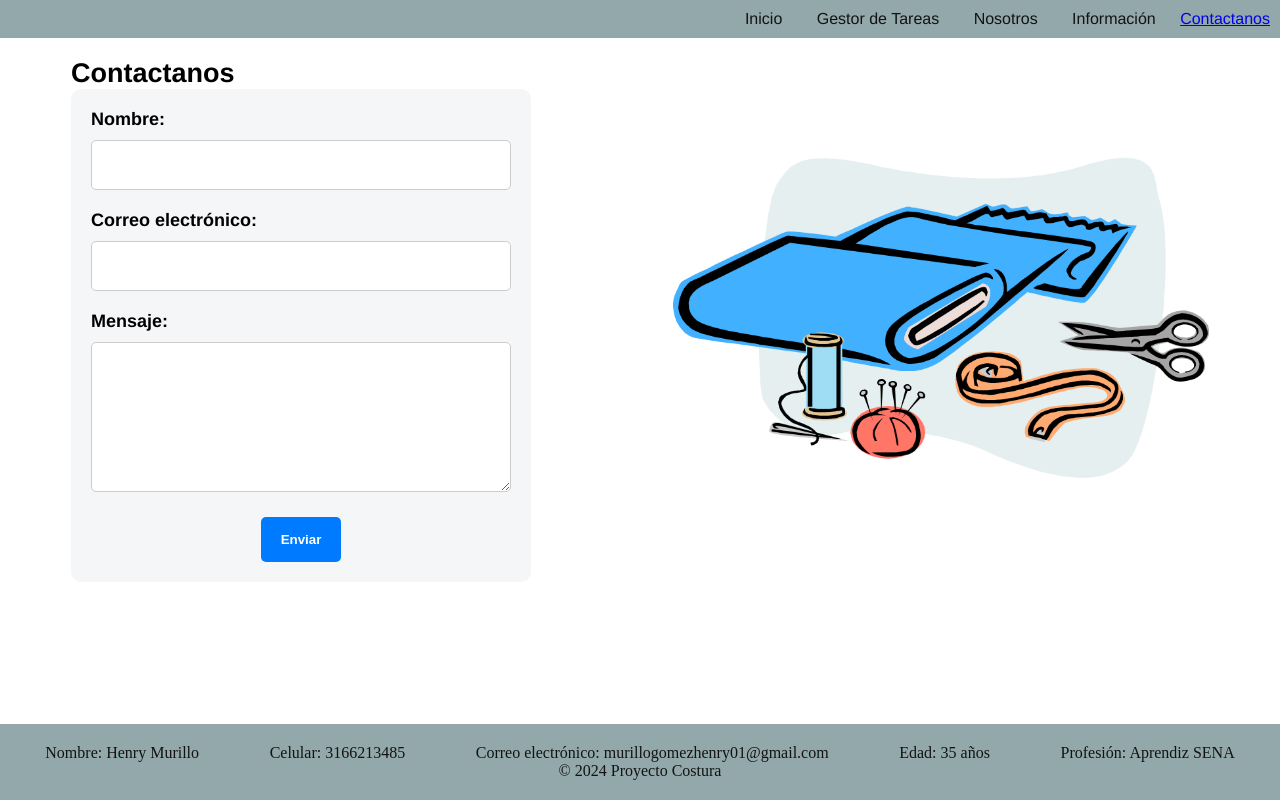
After one commit to hmurillo01/proyecto_costura, a Django app: page /fabrica/contactanos/ in a window 1280 px wide. The commit adds this page. Run offline with Django 5.2, Linux system fonts and the light colour scheme.

Commit message:
Index 3.1

```diff
--- a/fabrica/urls.py
+++ b/fabrica/urls.py
@@ -6,6 +6,8 @@ from .views import CustomLoginView
 
 urlpatterns = [
     path('', views.index, name='index'),
+    path('contactanos/', views.contactanos, name='contactanos'),
+    path('enviar_correo/', views.enviar_correo, name='enviar_correo'),
     path('login/', CustomLoginView.as_view(), name='login'),
     path('listar_tareas/', views.lista_tareas, name='lista_tareas'),
     path('crear_estado/', views.crear_estado, name='crear_estado'),
--- a/fabrica/views.py
+++ b/fabrica/views.py
@@ -3,8 +3,34 @@ from .models import Tareas
 from django.http import HttpResponse
 from django.contrib import messages
 from django.contrib.auth.views import LoginView
+from django.core.mail import send_mail
 from .forms import TareaForm,FabricaForm,EstadoForm,CostureraForm, Costureras
 
+def contactanos(request):
+    # Puedes agregar lógica adicional aquí si es necesario
+    return render(request, 'contactanos.html')
+
+def enviar_correo(request):
+    if request.method == 'POST':
+        # Procesar el formulario y enviar el correo electrónico
+        nombre = request.POST.get('nombre')
+        correo = request.POST.get('correo')
+        mensaje = request.POST.get('mensaje')
+
+        # Lógica para enviar el correo electrónico
+        send_mail(
+            'Mensaje de contacto',
+            f'Nombre: {nombre}\nCorreo: {correo}\nMensaje: {mensaje}',
+            'tu_correo@example.com',
+            ['destinatario@example.com'],
+            fail_silently=False,
+        )
+
+        # Redirigir o mostrar un mensaje de éxito
+        return render(request, 'exito.html')
+
+    # Si el método de la solicitud no es POST, redirigir o manejarlo de otra manera
+    return render(request, 'error.html')
 
 def index(request):
     # Aquí puedes incluir cualquier lógica necesaria para la página de inicio
--- a/static/styles.css
+++ b/static/styles.css
@@ -14,11 +14,12 @@ body {
     flex-direction: column;
     min-height: 100vh; /* Asegura que el contenido ocupe al menos toda la altura de la ventana */
     margin: 0; /* Asegura que no haya margen adicional en el cuerpo */
+    position: relative; /* Añadir posición relativa para el body */
 }
 
 /* Estilo para el contenido principal */
 .main-content {
-    flex-grow: 1; /* Permite que el contenido principal crezca para llenar el espacio restante */
+    flex-grow: 1;
 }
 
 /* Estilos para el formulario */
@@ -73,11 +74,8 @@ body {
     background-color: #f5f6f7;
 }
 
-<<<<<<< HEAD
 /* Estilos para el lista de tareas */
-=======
 /* Estilos para la lista de tareas */
->>>>>>> 439e333801904bf3a41c8645e17c6e510822f72a
 .task-list-container {
     margin: 0 20px;
 }
@@ -153,20 +151,16 @@ body {
 .navbar {
     background-color: #92a8aa;
     padding: 10px;
-<<<<<<< HEAD
     text-align: right;
     font-family: "Gill Sans Extrabold", Helvetica, sans-serif;
-=======
     text-align: right; /* Alinea el contenido a la derecha */
     font-family: "Gill Sans Extrabold", Helvetica, sans-serif; /* Tipo de letra agradable al usuario */
->>>>>>> 439e333801904bf3a41c8645e17c6e510822f72a
 }
 
 .navbar-menu {
     list-style-type: none;
     padding: 0;
     margin: 0;
-<<<<<<< HEAD
     display: inline-block;
 }
 
@@ -177,7 +171,7 @@ body {
 
 .navbar-link {
     color: #131313;
-    text-decoration: none;
+    text-decoration: none; /* Elimina el subrayado de los enlaces */
     padding: 10px;
     border-radius: 5px;
     transition: background-color 0.3s;
@@ -194,11 +188,18 @@ body {
     min-width: 160px;
     box-shadow: 0 8px 16px 0 rgba(0,0,0,0.2);
     z-index: 1;
+    list-style: none;
+    padding: 0;
+    margin: 0;
+}
+
+.submenu li {
+    padding: 8px 12px;
+    text-align: left;
 }
 
 .submenu a {
     color: black;
-    padding: 12px 16px;
     text-decoration: none;
     display: block;
 }
@@ -207,18 +208,17 @@ body {
     background-color: #ddd;
 }
 
-.navbar-item:hover .submenu {
-    display: block;
-
-=======
-    display: inline-block; /* Para que los elementos del menú se muestren en línea */
-}
-
 .navbar-item {
     display: inline-block; /* Para que los elementos del menú se muestren en línea */
     margin-left: 10px; /* Espaciado entre elementos del menú */
 }
 
+.navbar-item:hover .submenu {
+    display: block;
+    opacity: 1;
+    visibility: visible;
+    transition: opacity 0.3s ease-in-out, visibility 0.3s ease-in-out;
+}
 .navbar-link {
     color: #131313; /* color del texto del menu*/
     text-decoration: none;
@@ -231,29 +231,22 @@ body {
     background-color: #555555; /* Cambia el color de fondo al pasar el ratón sobre el enlace */
 }
 
->>>>>>> 439e333801904bf3a41c8645e17c6e510822f72a
 /* Estilos para el footer */
 .footer {
     background-color: #92a8aa; /* Color de fondo del footer */
     color: #131313; /* Color del texto del footer */
     padding: 20px; /* Espaciado interno del footer */
     text-align: center; /* Alineación del texto al centro */
-<<<<<<< HEAD
-=======
-    position: fixed; /* Fija el footer en la parte inferior */
+    position: absolute; /* Cambiar a posición absoluta */
     bottom: 0; /* Lo coloca al fondo de la página */
->>>>>>> 439e333801904bf3a41c8645e17c6e510822f72a
     width: 100%; /* Ocupa el ancho completo de la página */
 }
 
 /* Estilos para la información del footer */
 .footer-info {
     display: flex; /* Muestra los elementos en línea */
-<<<<<<< HEAD
     justify-content: center; /* Centra horizontalmente los elementos */
-=======
     justify-content: space-around; /* Distribuye uniformemente los elementos a lo largo del contenedor */
->>>>>>> 439e333801904bf3a41c8645e17c6e510822f72a
     flex-wrap: wrap; /* Permite que los elementos se envuelvan en varias líneas si no caben en una sola */
 }
 
@@ -263,12 +256,89 @@ body {
 
 .footer-info span:last-child {
     margin-right: 0; /* Elimina el margen derecho del último elemento */
-<<<<<<< HEAD
 }
 
 /* Estilos para el formulario de crear costurera */
 .form-crear-costurera {
     margin-bottom: 120px;
-=======
->>>>>>> 439e333801904bf3a41c8645e17c6e510822f72a
 }
+
+.title {
+    text-align: center;
+}
+
+/* Estilos para el contenedor principal */
+.contactanos-container {
+    display: flex;
+    justify-content: space-between;
+    align-items: center; /* Alinea verticalmente los elementos */
+}
+
+/* Estilos para el contenedor del formulario */
+.form-container {
+    width: 45%; /* Ancho del contenedor del formulario */
+    padding: 20px; /* Espaciado interno del contenedor */
+    box-sizing: border-box; /* Incluye el padding en el ancho total */
+}
+
+/* Estilos para el contenedor de la imagen */
+.imagen-container {
+    width: 45%; /* Ancho del contenedor de la imagen */
+    padding: 20px; /* Espaciado interno del contenedor */
+    box-sizing: border-box; /* Incluye el padding en el ancho total */
+    text-align: center; /* Alinea la imagen al centro horizontalmente */
+    margin: 0 auto; /* Centra horizontalmente el contenedor de la imagen */
+}
+
+/* Estilos para la imagen */
+.imagen-container img {
+    max-width: 100%; /* Asegura que la imagen se ajuste al contenedor */
+    height: auto; /* Mantiene la proporción de la imagen */
+}
+
+/* Estilos para el formulario de contacto */
+.contact-form {
+    max-width: 500px; /* Ancho máximo del formulario */
+    margin: 0 auto; /* Centra el formulario horizontalmente */
+    padding: 20px; /* Espaciado interno del formulario */
+    background-color: #f5f6f7; /* Color de fondo del formulario */
+    border-radius: 10px; /* Borde redondeado del formulario */
+}
+
+.contact-form label {
+    display: block; /* Hace que las etiquetas ocupen toda la anchura disponible */
+    margin-bottom: 10px; /* Espaciado inferior entre etiquetas */
+    font-weight: bold; /* Texto en negrita */
+}
+
+.contact-form input[type="text"],
+.contact-form input[type="email"],
+.contact-form textarea {
+    width: 100%; /* Ancho completo para los campos de texto y correo */
+    padding: 15px; /* Espaciado interno más grande */
+    margin-bottom: 20px; /* Espaciado inferior */
+    border: 1px solid #ccc; /* Borde del campo */
+    border-radius: 5px; /* Borde redondeado */
+    box-sizing: border-box; /* Incluye el relleno y el borde en el ancho total */
+    background-color: #fff; /* Color de fondo */
+    font-size: 16px; /* Tamaño del texto */
+}
+
+.contact-form textarea {
+    height: 150px; /* Altura del campo de texto más grande */
+}
+
+.contact-form button[type="submit"] {
+    background-color: #007bff; /* Color de fondo del botón */
+    color: #fff; /* Color del texto */
+    font-weight: bold; /* Texto en negrita */
+    padding: 15px 20px; /* Espaciado interno más grande */
+    border: none; /* Sin borde */
+    border-radius: 5px; /* Borde redondeado */
+    cursor: pointer; /* Cursor de puntero */
+    transition: background-color 0.3s; /* Transición suave */
+}
+
+.contact-form button[type="submit"]:hover {
+    background-color: #0056b3; /* Color de fondo al pasar el ratón */
+}
--- /dev/null
+++ b/templates/contactanos.html
@@ -0,0 +1,27 @@
+{% extends "layouts/app.html" %}
+{% load static %}
+
+{% block title %}
+Contactanos
+{% endblock %}
+
+{% block content %}
+<div class="contactanos-container">
+    <div class="form-container">
+        <h2>Contactanos</h2>
+        <form class="contact-form" action="{% url 'enviar_correo' %}" method="POST">
+            {% csrf_token %}
+            <label for="nombre">Nombre:</label>
+            <input type="text" id="nombre" name="nombre" required><br>
+            <label for="correo">Correo electrónico:</label>
+            <input type="email" id="correo" name="correo" required><br>
+            <label for="mensaje">Mensaje:</label>
+            <textarea id="mensaje" name="mensaje" required></textarea><br>
+            <button type="submit">Enviar</button>
+        </form>
+    </div>
+    <div class="imagen-container">
+        <img src="{% static 'imagen_contac.png' %}" alt="Imagen">
+    </div>
+</div>
+{% endblock %}
--- a/templates/index.html
+++ b/templates/index.html
@@ -6,7 +6,7 @@ Portada
 
 {% block content %}
 <header>
-    <h1>Gestión de Tareas textil</h1>
+    <h1 class="title">Gestión de Tareas textil</h1>
 </header>
 <main>
     <section>
--- a/templates/layouts/app.html
+++ b/templates/layouts/app.html
@@ -8,20 +8,17 @@
 
   <title>{% block title %}{% endblock %}</title>
   <link rel="stylesheet" href="{% static 'styles.css' %}">
-  {% comment %}
-  <script>
-    { { codigo_js | safe } }
-  </script> {% endcomment %}
-
 </head>
 
 <body>
   <nav class="navbar">
     <ul class="navbar-menu">
       <li class="navbar-item">
-            <a href="#" class="navbar-link">Configuracón</a>
+        <a href="{% url 'index' %}" class="navbar-link">Inicio</a>
+      </li>
+      <li class="navbar-item">
+        <a href="#" class="navbar-link">Gestor de Tareas</a>
         <ul class="submenu">
-              <li><a href="{% url 'index' %}">Inicio</a></li>
           <li><a href="{% url 'crear_tarea' %}">Crear Tarea</a></li>
           <li><a href="{% url 'lista_tareas' %}">Listar Tareas</a></li>
           <li><a href="{% url 'crear_estado' %}">Crear Estado</a></li>
@@ -30,29 +27,16 @@
           <!-- Agrega más opciones del CRUD según sea necesario -->
         </ul>
       </li>
-        <li class="navbar-item"><a href="#" class="navbar-link">Contactanos</a></li>
       <li class="navbar-item"><a href="#" class="navbar-link">Nosotros</a></li>
       <li class="navbar-item"><a href="#" class="navbar-link">Información</a></li>
+      <li class="navbar-item"><a href="{% url 'contactanos' %}">Contactanos</a></li><!-- Agrega más elementos de menú aquí -->
     </ul>
   </nav>
 
-  <div class="main-content">
+  <div class="content">
     {% block content %}{% endblock %}
   </div>
 
-=======
-      <li class="navbar-item"><a href="{% url 'crear_tarea' %}" class="navbar-link">Registro de Tareas</a></li>
-      <li class="navbar-item"><a href="{% url 'lista_tareas' %}" class="navbar-link">Listar Tareas</a></li>
-      <li class="navbar-item"><a href="{% url 'crear_estado' %}" class="navbar-link">Crear Estado</a></li>
-      <li class="navbar-item"><a href="{% url 'crear_fabrica' %}" class="navbar-link">Crear Fábrica</a></li>
-      <li class="navbar-item"><a href="{% url 'crear_costurera' %}" class="navbar-link">Costureras</a></li>
-      <!-- Agrega más opciones del CRUD según sea necesario -->
-      <li class="navbar-item"><a href="{% url 'index' %}" class="navbar-link">Regresar a Index</a></li>
-    </ul>
-  </nav>
-
-  {% block content %}{% endblock %}
->>>>>>> 439e333801904bf3a41c8645e17c6e510822f72a
   <footer class="footer">
     <div class="footer-info">
       <span>Nombre: Henry Murillo</span>
```
Also changed, not shown: proyecto/settings.py (+10 -0 lines), db.sqlite3, fabrica/migrations/0001_initial.py, static/imagen_contac.png (added). Lines whose indentation alone changed are shown as unchanged.
